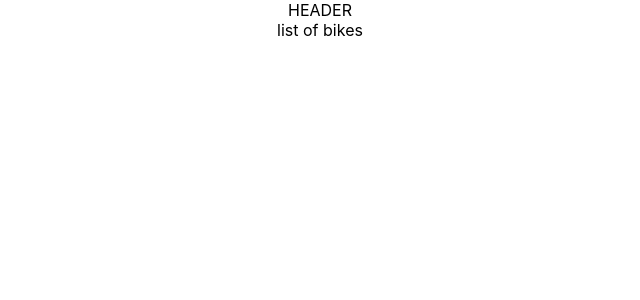
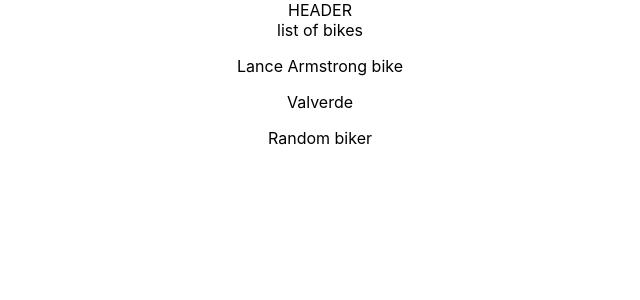
Before and after one commit to jaumefabrega/bikaloon, a React (Create React App) app in the folder client/: page / in a window 1280 px wide. Shown: the top 300 px of the page, without its empty margins (320-960 px from the left). Built offline with nearby package versions, Linux system fonts and the light colour scheme.

Commit message:
feat CLIENT: add mock data for development

```diff
--- a/client/src/components/BikesList/BikesList.js
+++ b/client/src/components/BikesList/BikesList.js
@@ -1,9 +1,11 @@
 import React from 'react'
+import { bicycles } from '../../mockData/bicycles';
 
 export default function BikesList() {
   return (
     <div>
       list of bikes
+      { bicycles.map(bicycle => <p>{bicycle.name}</p>)}
     </div>
   )
 }
--- /dev/null
+++ b/client/src/mockData/bicycles.js
@@ -0,0 +1,23 @@
+export const bicycles = [
+  {
+    "id": 1,
+    "name": "Lance Armstrong bike",
+    "price": 1300,
+    "description": "A very cool american bike",
+    "image": "https://medias.maisonsdumonde.com/image/upload/q_auto,f_auto/w_1000/img/decoracion-de-pared-con-bicicleta-de-metal-negro-186x108-1000-3-1-164903_1.jpg"
+  },
+  {
+    "id": 2,
+    "name": "Valverde",
+    "price": 750,
+    "description": "With clembuterol",
+    "image": "https://contents.mediadecathlon.com/p1633470/k$29c282707c6d811afcedc81b08c59e6e/sq/bicicleta-de-montana-rockrider-st-100-aluminio-275-21v-amarillo.jpg?format=auto&f=864x864"
+  },
+  {
+    "id": 3,
+    "name": "Random biker",
+    "price": 123,
+    "description": "The cheapest you can find",
+    "image": "https://cdn1.deporvillage.com/cdn-cgi/image/w=900,dpr=1,f=auto,q=75,fit=contain,background=white/product/con-.110845ro_001.jpg"
+  }
+];
```
